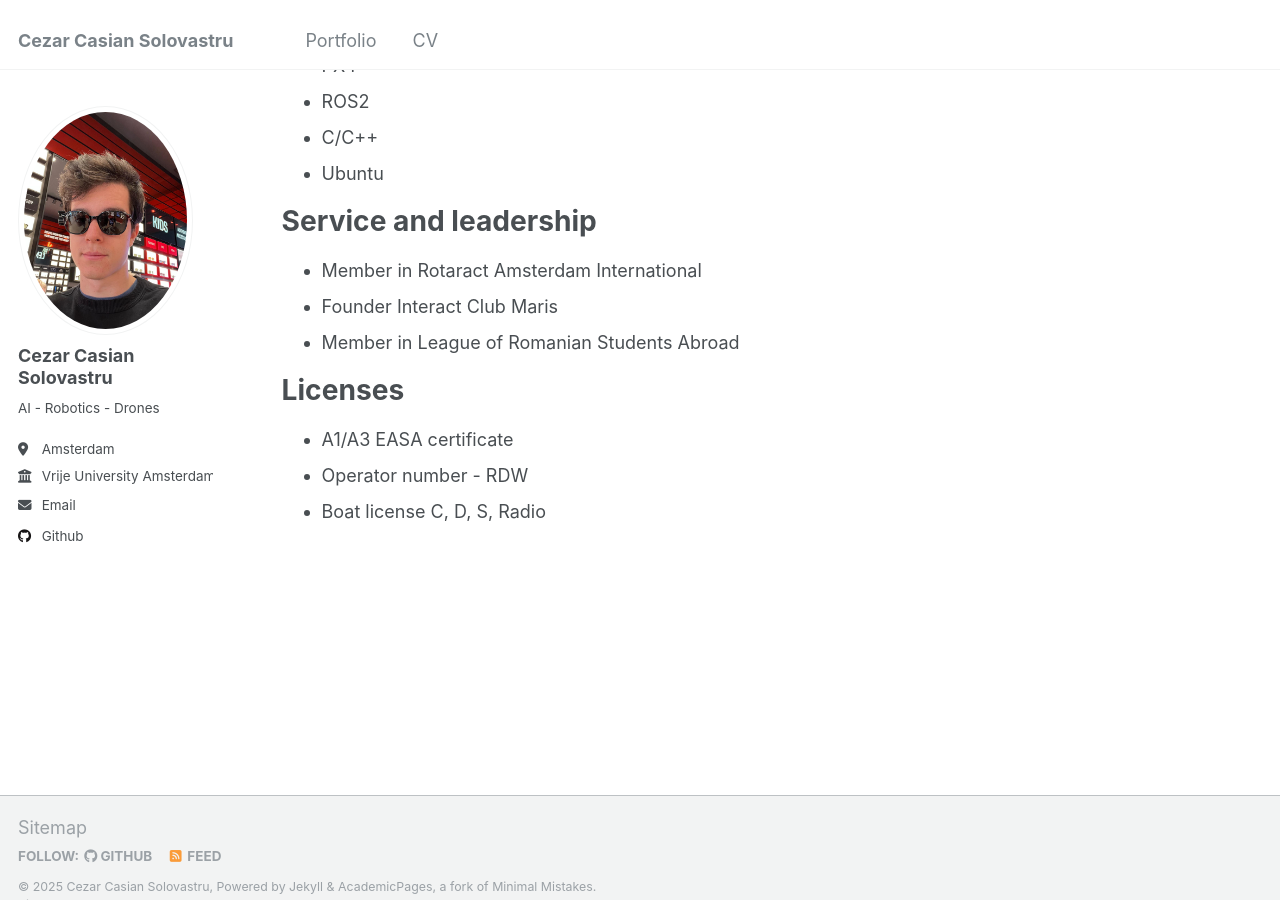
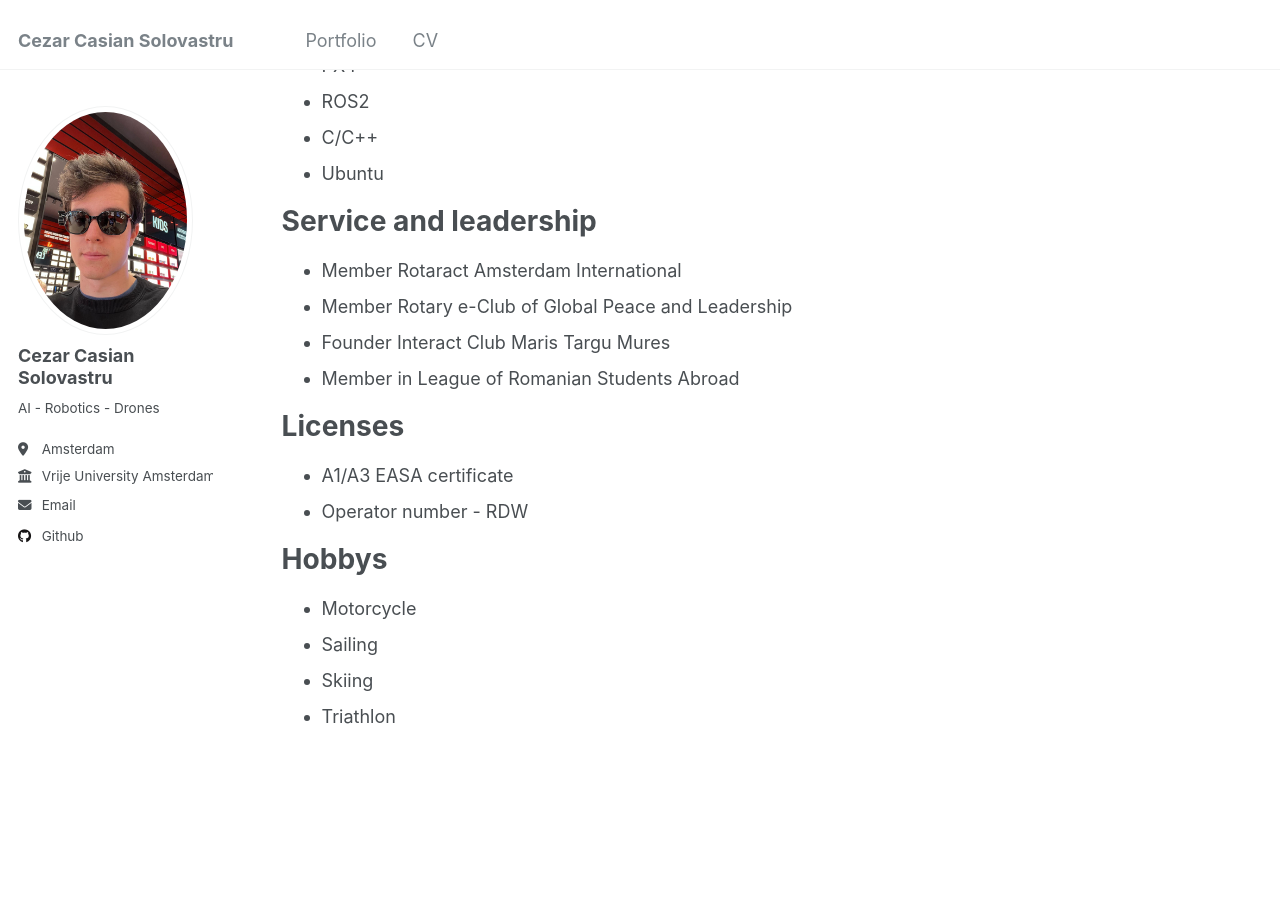
Before and after one commit to cezarsolo1/cezarsolo1.github.io, a Jekyll site: the page built from _pages/cv.md, in a window 1280 px wide and 900 px high, scrolled down 1356 px. Built offline with Jekyll 4.4.1, drawn with Linux system fonts in a browser that asks for light colours.

Commit message:
Update cv.md

```diff
--- a/_pages/cv.md
+++ b/_pages/cv.md
@@ -56,12 +56,19 @@ Skills
 
 Service and leadership
 ======
-* Member in Rotaract Amsterdam International
-* Founder Interact Club Maris
+* Member Rotaract Amsterdam International
+* Member Rotary e-Club of Global Peace and Leadership
+* Founder Interact Club Maris Targu Mures
 * Member in League of Romanian Students Abroad
 
 Licenses
 ======
 * A1/A3 EASA certificate
 * Operator number - RDW
-* Boat license C, D, S, Radio
+
+Hobbys
+======
+* Motorcycle
+* Sailing
+* Skiing
+* Triathlon
```
